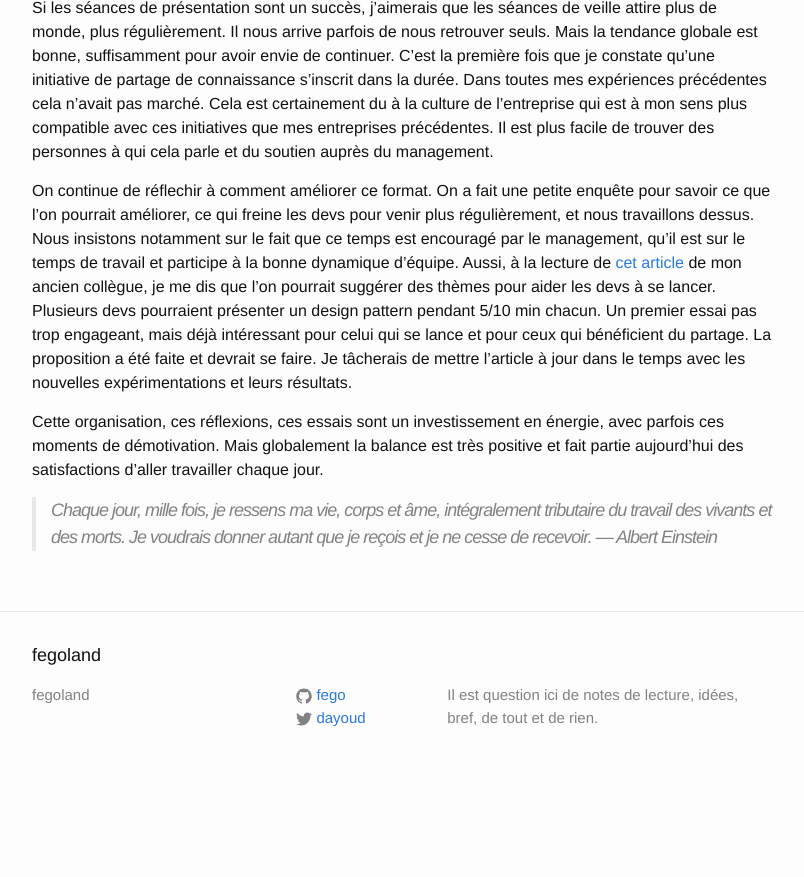
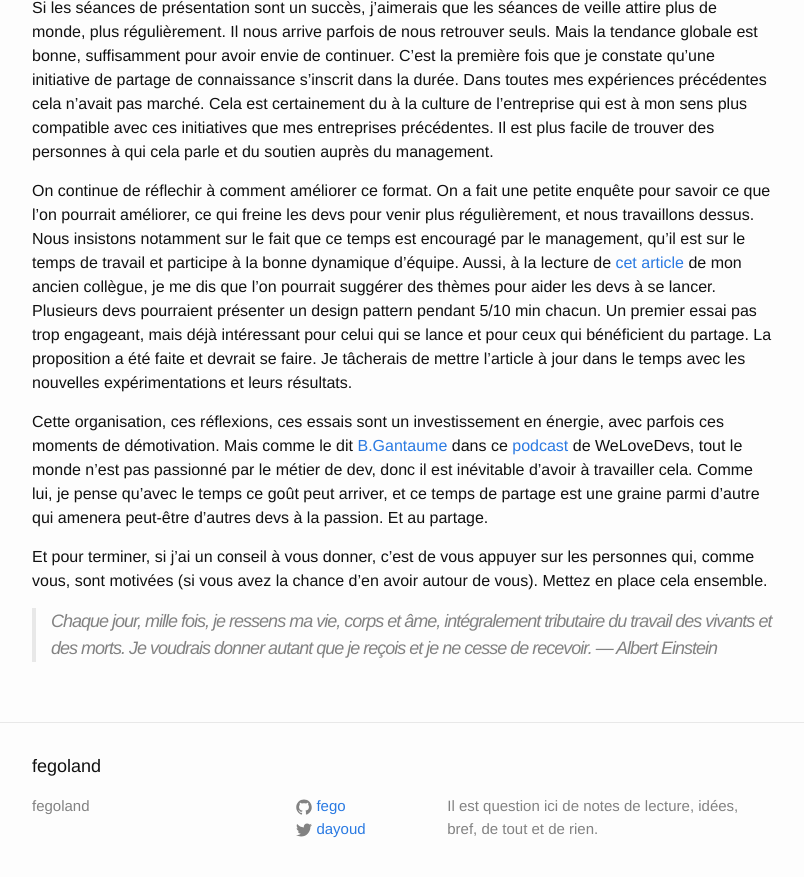
Before and after one commit to fego/fego.github.io, a Jekyll site: the page built from docs/_posts/2022-01-09-Good-Morning-Learning.md, in a window 1280 px wide and 900 px high, scrolled down 2942 px. Shown: the top 877 px of the window, without its empty margins (238-1042 px from the left). Built offline with Jekyll 4.4.1, drawn with Linux system fonts in a browser that asks for light colours; our own code applies the rules of GitHub Pages for plain Markdown files; before the commit the page ends 3731 px from its top, so only the background shows below that; some of the changed text lies outside the part shown.

Commit message:
edit good morning

```diff
--- a/docs/_posts/2022-01-09-Good-Morning-Learning.md
+++ b/docs/_posts/2022-01-09-Good-Morning-Learning.md
@@ -13,7 +13,7 @@ C'est encore aujourd'hui à mon avis le cas dans la majorité des entreprises.
 Il me semble que même aujourd’hui à travers les *software crafters* ce qui est mis le plus en avant c’est l’engagement personnel de chacun, et non le partage, le collectif, même si un tel mouvement existe aussi (on parle de plus en plus de mob, ou [ensemble programming](https://en.wikipedia.org/wiki/Mob_programming) par exemple). Faut-il y voir une image de notre société individualiste ?
 
 Est-ce la faute à cet individualisme que j’ai toujours trouvé difficile de créer une dynamique de partage dans les différentes entreprises où j’ai travaillé ?
-Combien de sociétés ont une culture de partage ?
+Combien de sociétés ont une culture de partage, combien évoquent la problématique en entretien d'embauche ?
 Souvent cette absence finit en découragement, déception, et pèse dans la balance quand l’heure de la démission approche.
 
 ![egoiste]({{ site.url }}images/egoiste.jpg)
@@ -100,6 +100,11 @@ La proposition a été faite et devrait se faire.
 Je tâcherais de mettre l'article à jour dans le temps avec les nouvelles expérimentations et leurs résultats.
 
 Cette organisation, ces réflexions, ces essais sont un investissement en énergie, avec parfois ces moments de démotivation.
-Mais globalement la balance est très positive et fait partie aujourd'hui des satisfactions d'aller travailler chaque jour.
+Mais comme le dit [B.Gantaume](https://artisandeveloppeur.fr/) dans ce [podcast](https://welovedevs.com/fr/benoit-gantaume-artisan-developpeur-l-excellence-est-un-chemin/) de WeLoveDevs, tout le monde n'est pas passionné par le métier de dev, donc il est inévitable d'avoir à travailler cela.
+Comme lui, je pense qu'avec le temps ce goût peut arriver, et ce temps de partage est une graine parmi d'autre qui amenera peut-être d'autres devs à la passion.
+Et au partage.
+
+Et pour terminer, si j'ai un conseil à vous donner, c'est de vous appuyer sur les personnes qui, comme vous, sont motivées (si vous avez la chance d'en avoir autour de vous).
+Mettez en place cela ensemble.
 
 > Chaque jour, mille fois, je ressens ma vie, corps et âme, intégralement tributaire du travail des vivants et des morts. Je voudrais donner autant que je reçois et je ne cesse de recevoir. — Albert Einstein
```
